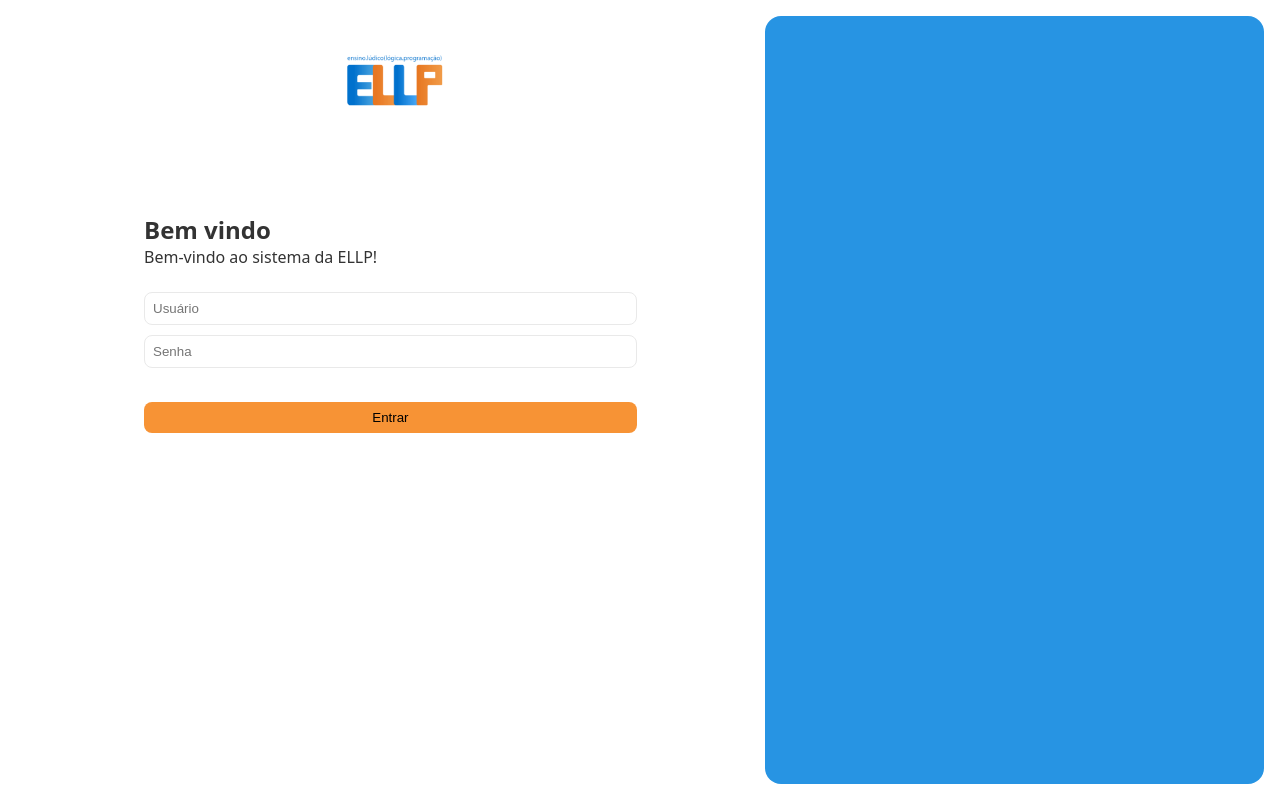
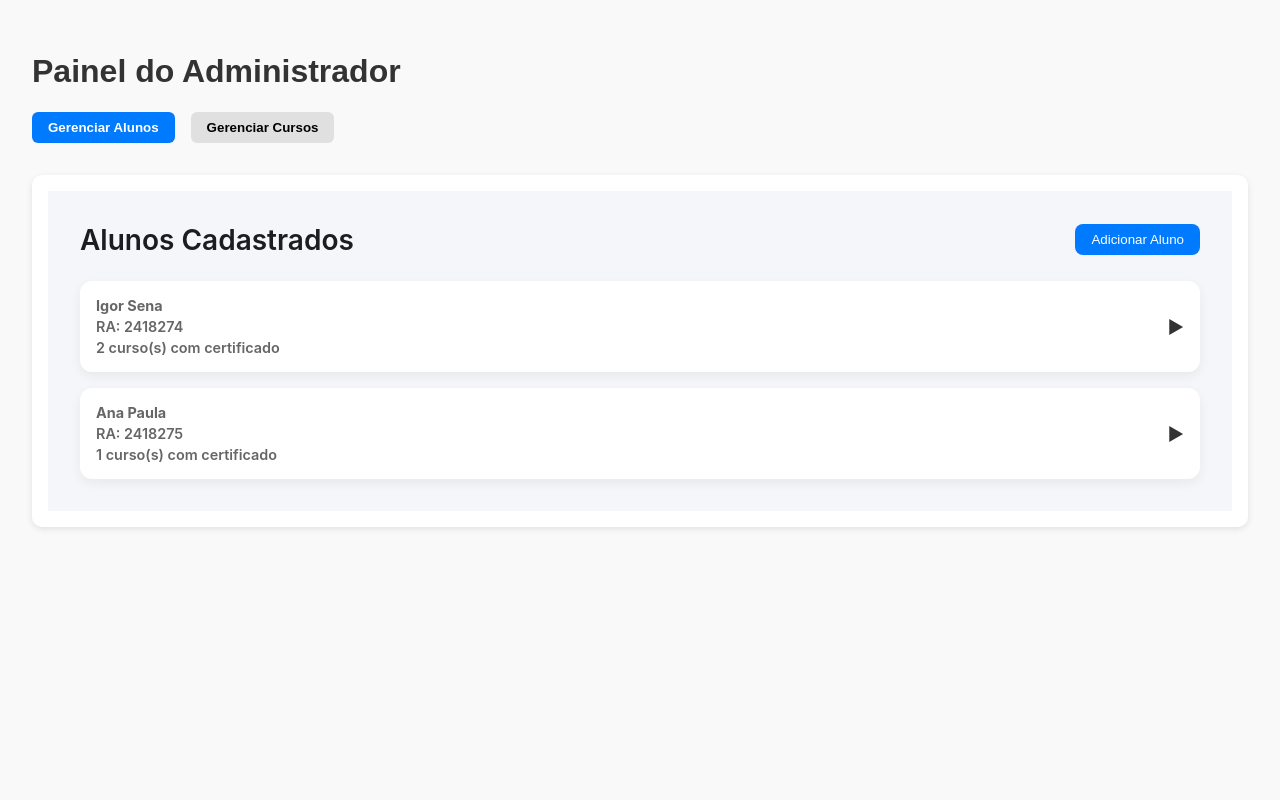
Before and after one commit to IgorSSSena/ellp-certificados, a React (Vite) app in the folder Projeto/frontend/: page /admin in a window 1280 px wide. Built offline with nearby package versions, Linux system fonts and the light colour scheme; sample sign-in values are in the browser's storage.

Commit message:
🐛 :Adicao da rota segura entre adm login e userpage

```diff
--- a/Projeto/frontend/src/App.jsx
+++ b/Projeto/frontend/src/App.jsx
@@ -1,16 +1,28 @@
-import { useState } from 'react'
-import './App.css'
+// src/App.jsx
+import { BrowserRouter, Routes, Route } from 'react-router-dom';
+import Login from './pages/Login';
 import UserPage from './pages/UserPage';
-import Login from './pages/Login';
-
+import AdminPage from './pages/AdminPage';
+import PrivateRoute from './components/PrivateRoute';
 
 function App() {
   return (
-    <div id='AppContainer'>
-      <Login />
-    </div>
+    <BrowserRouter>
+      <Routes>
+        <Route path="/" element={<Login />} />
+
+        {/* Rotas protegidas por token */}
+        <Route element={<PrivateRoute />}>
+          <Route path="/usuario" element={<UserPage />} />
+        </Route>
+
+        {/* Apenas admin pode acessar */}
+        <Route element={<PrivateRoute />}>
+          <Route path="/admin" element={<AdminPage />} />
+        </Route>
+      </Routes>
+    </BrowserRouter>
   );
-
 }
 
-export default App
+export default App;
--- /dev/null
+++ b/Projeto/frontend/src/components/PrivateRoute.tsx
@@ -0,0 +1,9 @@
+// src/components/PrivateRoute.jsx
+import { Navigate, Outlet } from 'react-router-dom';
+
+const PrivateRoute = () => {
+  const token = localStorage.getItem('token');
+  return token ? <Outlet /> : <Navigate to="/" />;
+};
+
+export default PrivateRoute;
--- a/Projeto/frontend/src/pages/Login.jsx
+++ b/Projeto/frontend/src/pages/Login.jsx
@@ -1,14 +1,13 @@
-// src/Login.jsx
 import { useState } from 'react';
+import { useNavigate } from 'react-router-dom';
 import { login } from '../services/authService';
-import axios from 'axios';
 import '../styles/login.css';
-
 
 export default function Login() {
   const [user, setUser] = useState('');
   const [password, setPassword] = useState('');
   const [loading, setLoading] = useState(false);
+  const navigate = useNavigate(); // ← hook do react-router-dom
 
   const handleLogin = async (e) => {
     e.preventDefault();
@@ -16,21 +15,20 @@ export default function Login() {
 
     try {
       const response = await login(user, password);
-
       const { token, usuario } = response;
 
       localStorage.setItem('token', token);
-      if(usuario.tipo === 'admin') {
       localStorage.setItem('tipoUsuario', usuario.tipo);
       localStorage.setItem('nomeUsuario', usuario.nome);
-      } else if(usuario.tipo === 'aluno') {
-        localStorage.setItem('tipoUsuario', usuario.tipo);
-        localStorage.setItem('nomeUsuario', usuario.nome);
+
+      if (usuario.tipo === 'admin') {
+        navigate('/admin');
+      } else if (usuario.tipo === 'aluno') {
         localStorage.setItem('ra', usuario.ra);
         localStorage.setItem('dataNascimento', usuario.dataNascimento);
+        navigate('/usuario');
       }
 
-      alert(`Login bem-sucedido! Tipo de usuário: ${usuario.tipo}`);
     } catch (err) {
       console.error(err);
       alert('Erro ao fazer login. Verifique suas credenciais.');
@@ -43,7 +41,7 @@ export default function Login() {
     <div className='loginContainer'>
       <form onSubmit={handleLogin} className='loginForm'>
         <div className='loginLogo'>
-                <img src="../../public/logo-navbar.png" alt="" />
+          <img src="../../public/logo-navbar.png" alt="Logo" />
         </div>
 
         <div className='loginTitle'>
@@ -71,17 +69,12 @@ export default function Login() {
           />
         </div>
 
-
         <button type="submit" disabled={loading} style={{ width: '100%' }}>
           {loading ? 'Entrando...' : 'Entrar'}
         </button>
       </form>
 
-        <div className='banner'>
-
+      <div className='banner'></div>
     </div>
-    </div>
-
-
   );
 }
--- a/Projeto/frontend/src/services/api.js
+++ b/Projeto/frontend/src/services/api.js
@@ -2,7 +2,7 @@ import axios from 'axios';
 
 // Cria uma instância do axios com configuração base
 const api = axios.create({
-  baseURL: 'http://localhost:3000/api', // URL da sua API back-end
+  baseURL: 'http://localhost:3306/api', // URL da sua API back-end
 });
 
 // Adiciona o token JWT em todas as requisições, se existir
```
Lines whose indentation alone changed are shown as unchanged.
